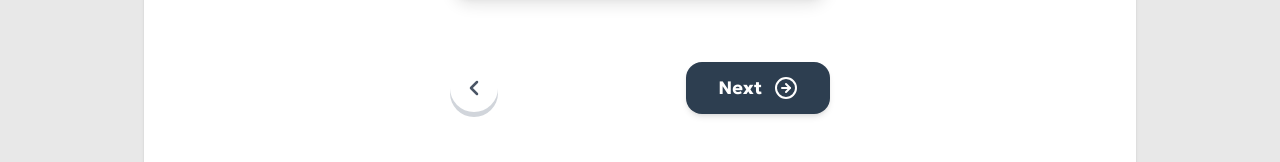
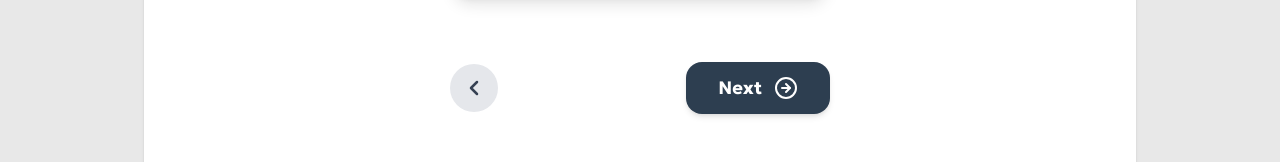
Before and after one commit to Oatto319/FinalProject, a Next.js app: page /join/roomid in a window 1280 px wide. Shown: the part 525-687 px from the top of the page. Built offline with nearby package versions, Linux system fonts and the light colour scheme; sample sign-in values are in the browser's storage.

Commit message:
fix background in back button

```diff
--- a/app/join/roomid/page.tsx
+++ b/app/join/roomid/page.tsx
@@ -45,7 +45,7 @@ export default function EnterRoomIdPage() {
             {error && <p className="text-red-300 text-sm font-bold">{error}</p>}
           </div>
           <div className="w-full max-w-[380px] flex justify-between items-center mt-8">
-            <button className="w-12 h-12 bg-white rounded-full flex items-center justify-center text-gray-600 shadow-[0_5px_0_0_#d1d5db] hover:shadow-[0_3px_0_0_#d1d5db] hover:translate-y-[2px] active:shadow-none active:translate-y-[5px] transition-all" onClick={() => router.back()}>
+            <button className="w-12 h-12 bg-gray-200 rounded-full flex items-center justify-center text-gray-700 transition-all active:scale-95" onClick={() => router.back()}>
               <ChevronLeft size={24} strokeWidth={2.5} />
             </button>
             <button onClick={handleNext} disabled={loading}
--- a/app/mytype/page.tsx
+++ b/app/mytype/page.tsx
@@ -62,7 +62,7 @@ const MyTypePage = () => {
         {/* Back Button */}
         <button
           onClick={() => router.back()}
-          className="mt-2 flex-shrink-0 w-12 h-12 bg-white rounded-full flex items-center justify-center text-gray-600 shadow-[0_5px_0_0_#d1d5db] hover:shadow-[0_3px_0_0_#d1d5db] hover:translate-y-[2px] active:shadow-none active:translate-y-[5px] transition-all"
+          className="mt-2 flex-shrink-0 w-12 h-12 bg-white rounded-full flex items-center justify-center text-gray-700 transition-all active:scale-95"
         >
           <ChevronLeft size={24} strokeWidth={2.5} />
         </button>
--- a/app/question/programming/page.tsx
+++ b/app/question/programming/page.tsx
@@ -135,7 +135,7 @@ const ProgrammingQuestionnaire = () => {
       <div className="w-full max-w-5xl flex items-start gap-4 mt-4 px-4 md:px-0">
         <button
           onClick={() => router.back()}
-          className="flex-shrink-0 mt-8 w-12 h-12 bg-white rounded-full flex items-center justify-center text-gray-600 shadow-[0_5px_0_0_#d1d5db] hover:shadow-[0_3px_0_0_#d1d5db] hover:translate-y-[2px] active:shadow-none active:translate-y-[5px] transition-all"
+          className="flex-shrink-0 mt-8 w-12 h-12 bg-white rounded-full flex items-center justify-center text-gray-700 transition-all active:scale-95"
         >
           <ChevronLeft size={24} strokeWidth={2.5} />
         </button>
```
